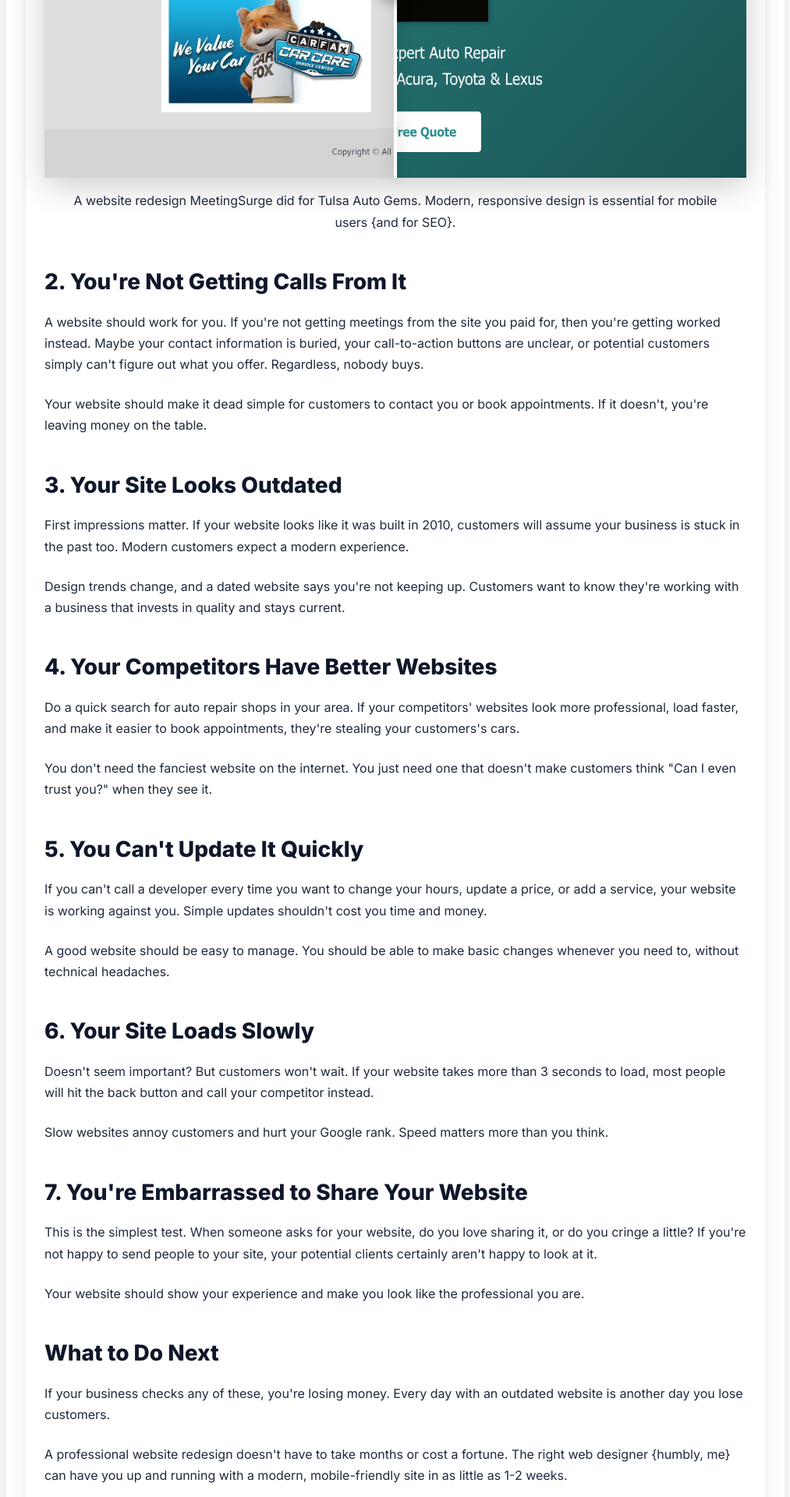
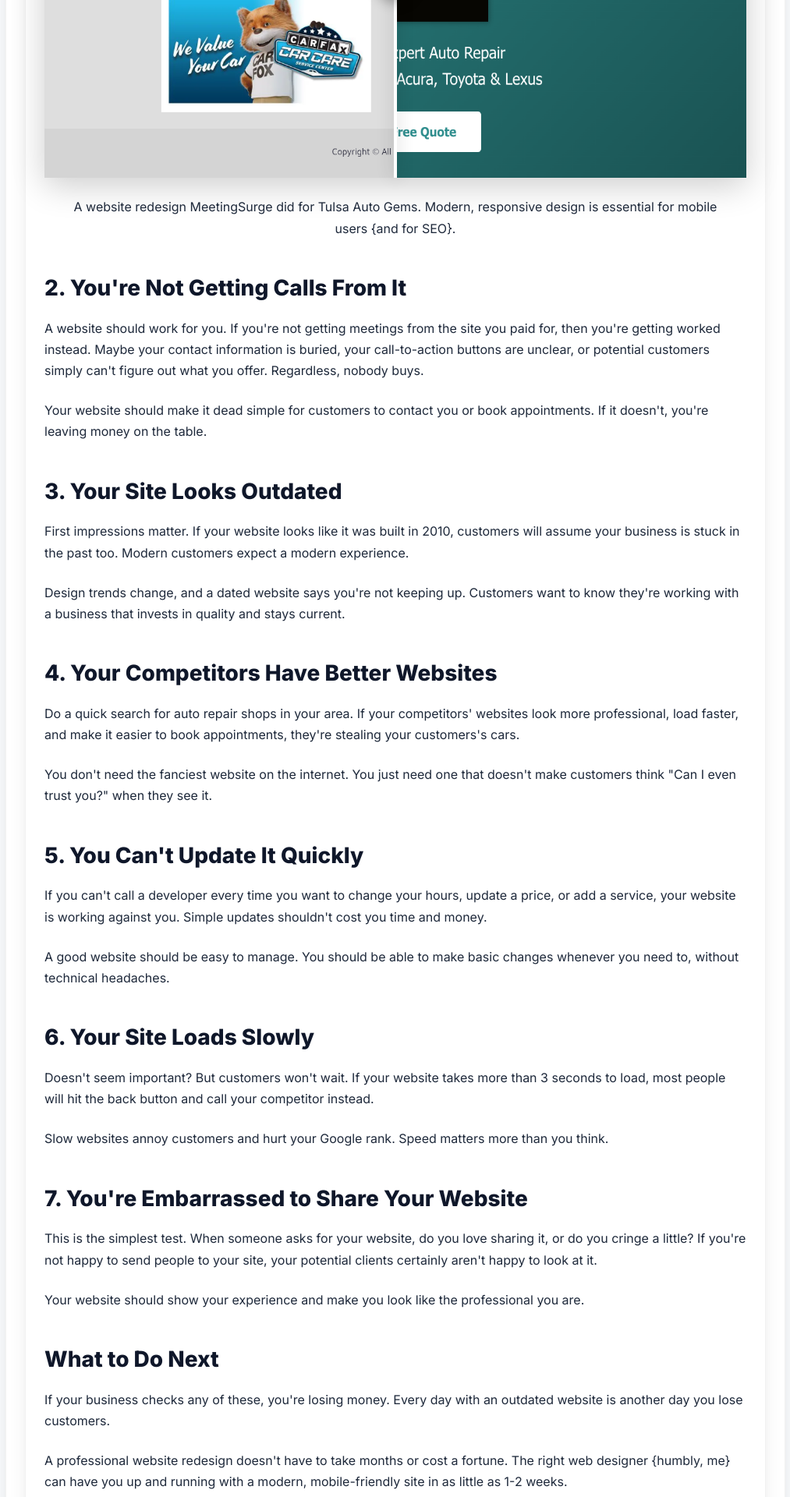
Before and after one commit to JamesBrownR/MeetingSurge, a Jekyll site: the page built from _posts/2025-11-25-website-redesign.md, in a window 1280 px wide. Shown: the part 1323-3243 px from the top of the page at 78% size, without its empty margins (133-1146 px from the left). Built offline with Jekyll 4.4.1, drawn with Linux system fonts in a browser that asks for light colours.

Commit message:
Update blog.html

```diff
--- a/_layouts/blog.html
+++ b/_layouts/blog.html
@@ -100,7 +100,7 @@ font-size:2rem;
   }
   .blog-caption{
 text-align:center;
-    margin: 1rem;
+    margin: 1.5rem 1rem;
   }
 
   hr {
```
